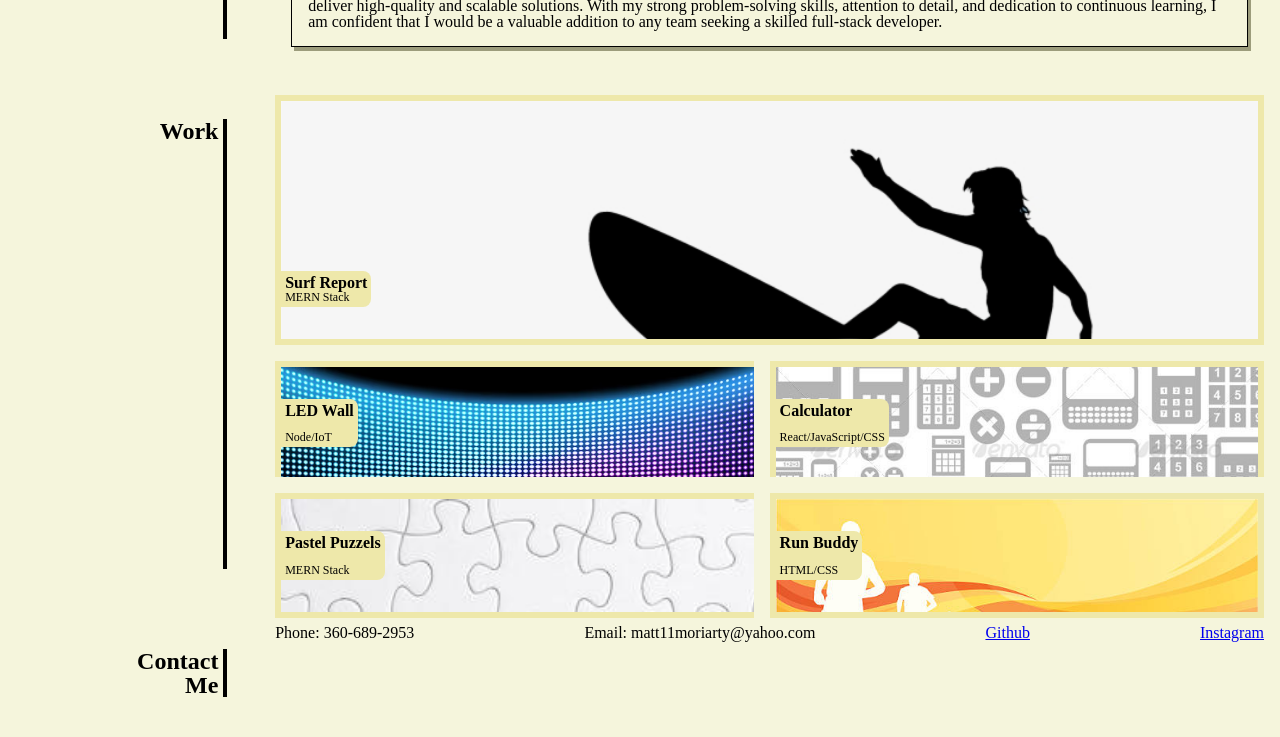
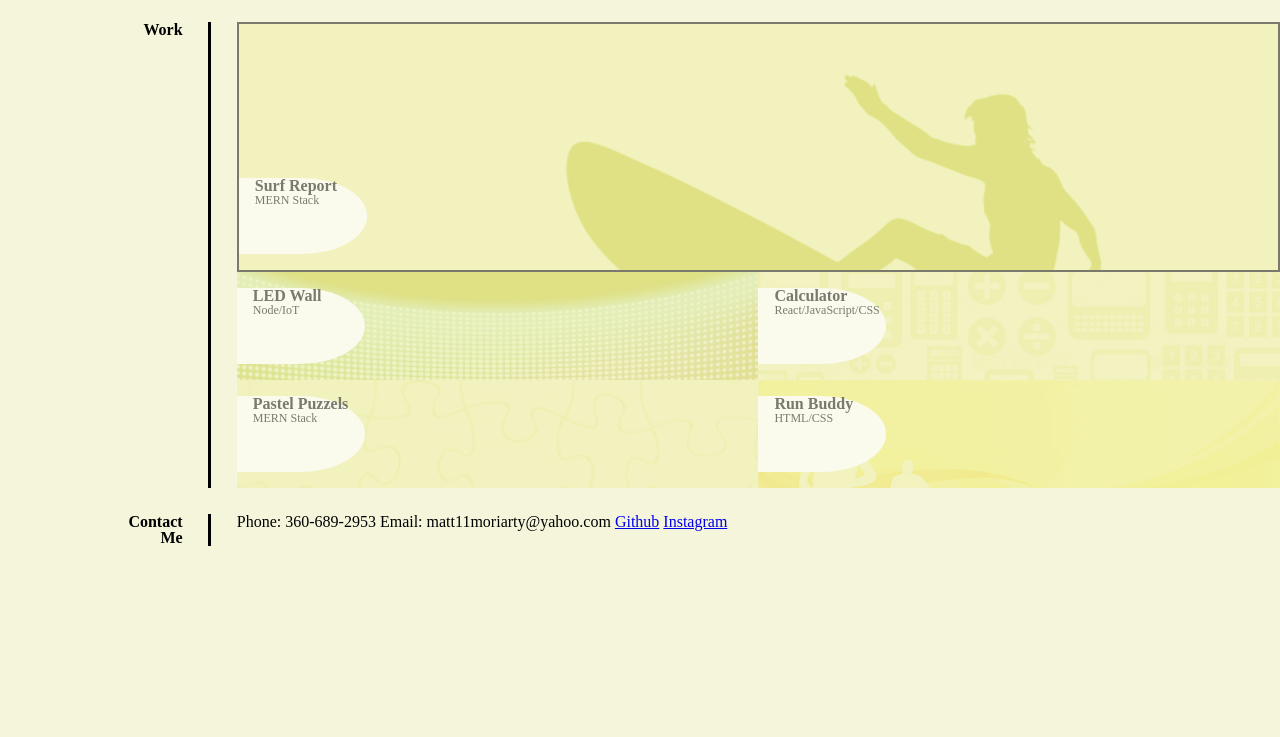
Before and after one commit to Matt11Moriarty/professional-portfolio, a plain HTML site: page index.html in a window 1280 px wide. Shown: the part 292-1029 px from the top of the page. After the commit the page ends 838 px from the top, so only its background shows below. Drawn offline with Linux system fonts and the light colour scheme; files that its build step writes are made by us from their sources.

Commit message:
formatting for content

```diff
--- a/assets/css/practice.css
+++ b/assets/css/practice.css
@@ -5,6 +5,7 @@
 
 body {
     width: 100%;
+    box-sizing: border-box;
 }
 /* HEADER NAME LOGO AND NAV BAR  */
 .header {
@@ -115,13 +116,24 @@ body {
 }
 .wide-content {
     flex: 1 0 100%;
-    height: 45%;
+    display: flex;
+    align-items: flex-end;
+    justify-content: flex-start;
     background-image: url('../images/surfing-a-wave-clipart.png');
+    background-size: 100%;
+    opacity: 0.5;
+    min-height: calc(50vh - 150px);
+    background-color: rgb(227, 229, 110);
+    background-blend-mode:soft-light;
+    border: 2px solid;
 }
 .narrow-content {
     flex: 1 0 40%;
+    display: flex;
+    align-items: flex-end;
     opacity: 0.5;
-    height: 25%;
+    min-height: calc(25vh - 150px);
+    background-size: 100%;
     background-color: rgb(227, 229, 110);
     background-blend-mode:soft-light;
 }
@@ -129,13 +141,28 @@ body {
     opacity: 1;
     background-blend-mode:normal;
 }
+.wide-content:hover {
+    opacity: 1;
+    background-blend-mode: normal;
+}
 
 .card-title {
     background-color: white;
     opacity: 1;
+    display: flex;
+    flex-direction: column;
+    align-items: flex-start;
+    height: calc(22vh - 100px);
     background-blend-mode: normal;
-    width: 20%;
-    align-items: flex-end;
+    width: 8em;
+    /* padding-bottom: 1em;
+    margin-top: 1em; */
+    margin-bottom: 1em;
+    margin-top: 1em;
+    padding-left: 1em;
+    border-top-right-radius: 50%;
+    border-bottom-right-radius: 50%;
+    /* align-items: flex-end; */
 }
 .card-title h2 {
     font-size: 1em;
--- a/assets/css/style.css
+++ b/assets/css/style.css
@@ -90,6 +90,7 @@ body {
     flex-grow: auto;
     padding: 1em;
     justify-content: flex-start;
+    height: calc(100vh - 100px);
 }
 
 .title {
@@ -114,12 +115,11 @@ body {
     flex-wrap: wrap;
     width: 100%;
     justify-content: space-between;
-    /* height: 100vh; */
 }
 
 .wide-content {
     flex: 1 0 90%;
-    height: 45%;
+    /* height: 55%; */
     /* z-index: 1; */
     background-image: url('../images/surfing-a-wave-clipart.png');
     background-size: cover;
@@ -128,7 +128,7 @@ body {
     align-items: flex-end;
     flex-wrap: wrap;
     margin-bottom: 0.5em;
-    min-height: calc(50vh - 150px);
+    /* min-height: calc(100vh - 150px); */
     border: 0.4em solid;
     border-color: PaleGoldenRod;
     outline: 1em solid;
@@ -175,39 +175,23 @@ body {
 }
 
 .card-title {
-    justify-content: center;
-    margin-bottom: 2em;
-    margin-top: 2em;
-    display: flex;
-    /* flex-wrap: wrap; */
-    flex-direction: column;
-    justify-content: center;
-    align-items: flex-start;
-    padding: 0.25em;
-    background-color: PaleGoldenRod;
-    border-top-right-radius: 0.5em;
-    border-bottom-right-radius: 0.5em;
+
 }
+
 .card-title h2 {
-    flex: 1 0 20%;
-    font-size: 1em;
-    background: none;
-    font-family: 'Gambetta', serif;
+
 }
+
 .card-title a {
-    font-size: 0.75em;
-    background: none;
+
 }
 /* Contact me section*/
 
+.content a {
 
-.contact-info {
-    display: flex;
-    flex-wrap: wrap;
-    justify-content: space-around;
-    align-items: center;
-    width: 100%;
-    background: none;
+}
+.content .contact-info {
+
 }
 .contact-info a {
     background: none;
--- a/index.html
+++ b/index.html
@@ -6,8 +6,8 @@
     <meta name="viewport" content="width=device-width, initial-scale=1.0">
     <title>Matthew Moriarty's Professional Portfolio</title>
     <link rel="stylesheet" href="reset.css">
-    <link rel="stylesheet" href="assets/css/style.css"/>
-    <!-- <link rel="stylesheet" href="./assets/css/practice.css"> -->
+    <!-- <link rel="stylesheet" href="assets/css/style.css"/>  -->
+    <link rel="stylesheet" href="./assets/css/practice.css">
 </head>
 
 <body>
@@ -95,10 +95,12 @@
             <h2>Contact<br>Me</h2>
         </div>
         <div class="content">
-            <a>Phone: 360-689-2953</a>
-            <a>Email: matt11moriarty@yahoo.com</a>
-            <a href="https://github.com/Matt11Moriarty">Github</a>
-            <a href="https://www.instagram.com/matt.moriarty94/">Instagram</a>
+            <div class="contact-info">
+                <a>Phone: 360-689-2953</a>
+                <a>Email: matt11moriarty@yahoo.com</a>
+                <a href="https://github.com/Matt11Moriarty">Github</a>
+                <a href="https://www.instagram.com/matt.moriarty94/">Instagram</a>
+            </div>
         </div>
     </footer>
 
```
